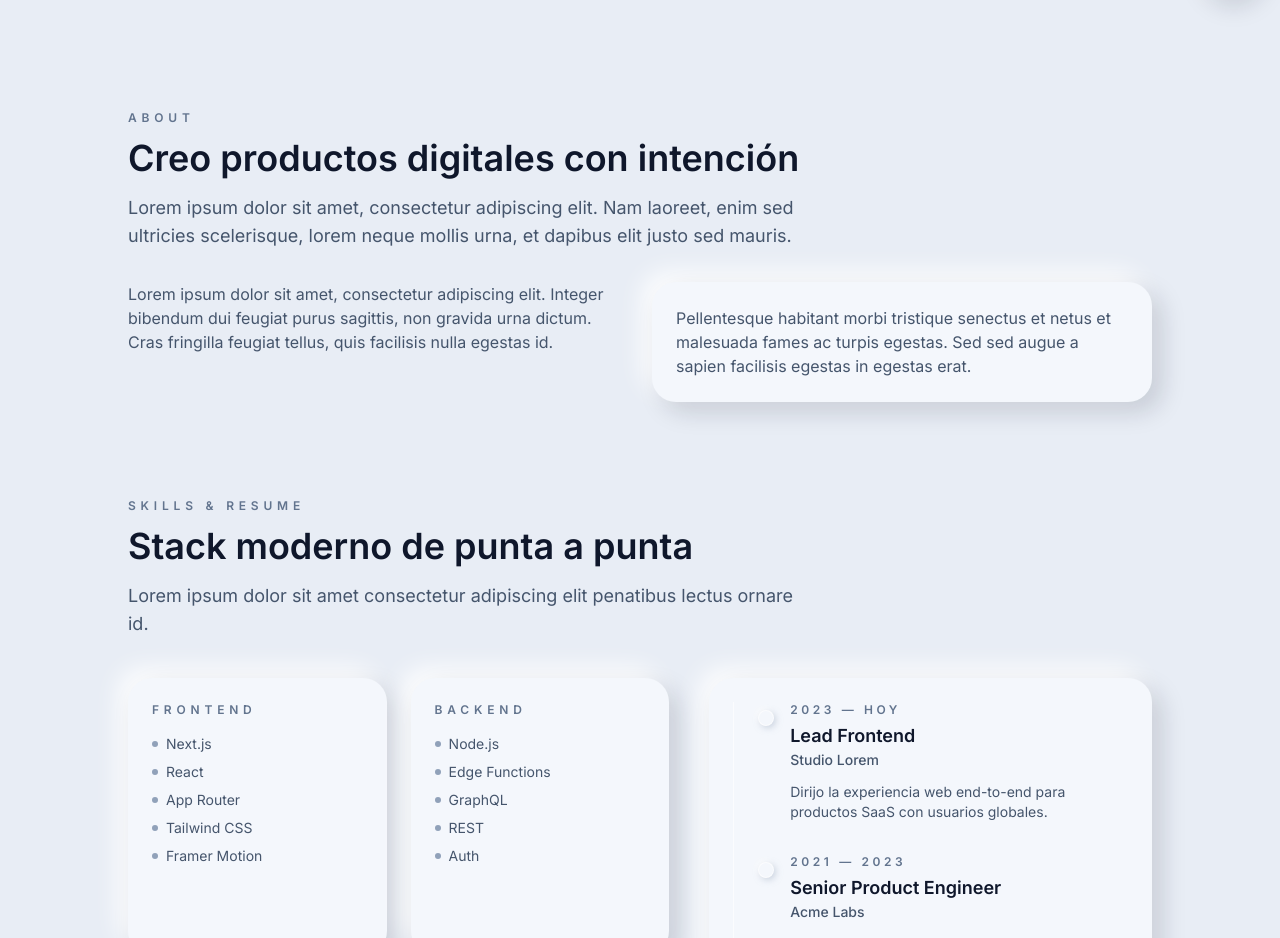
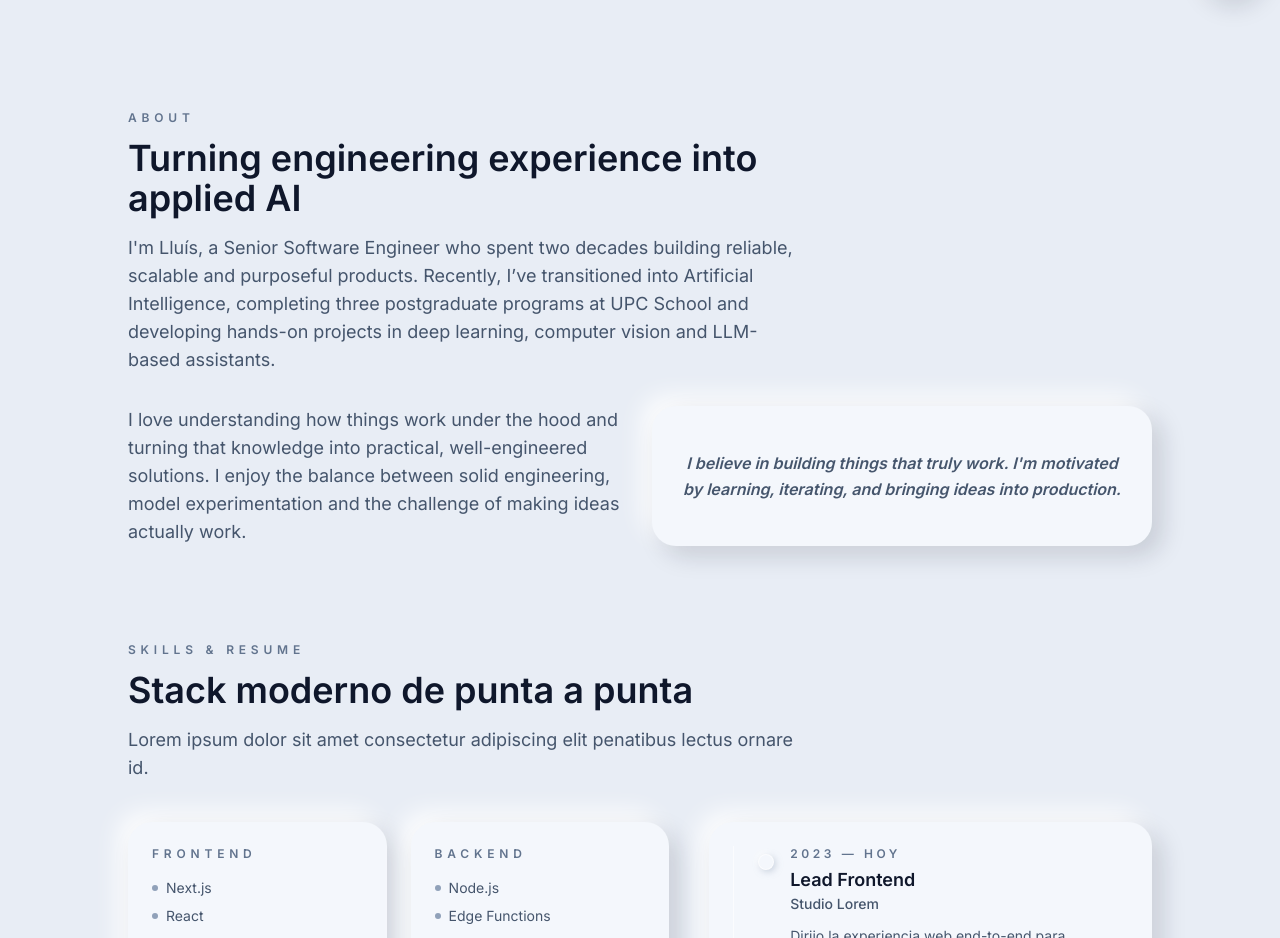
Before and after one commit to lsunol/portfolio, a Next.js app: page / in a window 1280 px wide. Shown: the part 780-1718 px from the top of the page. Built offline with nearby package versions, Linux system fonts and the light colour scheme.

Commit message:
About section texts done

```diff
--- a/app/page.tsx
+++ b/app/page.tsx
@@ -176,18 +176,21 @@ export default function Home() {
         >
           <SectionTitle
             eyebrow="About"
-            title="Creo productos digitales con intención"
-            description="Lorem ipsum dolor sit amet, consectetur adipiscing elit. Nam laoreet, enim sed ultricies scelerisque, lorem neque mollis urna, et dapibus elit justo sed mauris."
+            title="Turning engineering experience into applied AI"
+            description={`I'm Lluís, a Senior Software Engineer who spent two decades building reliable,
+scalable and purposeful products. Recently, I’ve transitioned into Artificial Intelligence,
+completing three postgraduate programs at UPC School and developing hands-on
+projects in deep learning, computer vision and LLM-based assistants.`}
           />
           <div className="grid gap-6 md:grid-cols-2">
-            <p className="text-base text-slate-600">
-              Lorem ipsum dolor sit amet, consectetur adipiscing elit. Integer bibendum dui feugiat purus
-              sagittis, non gravida urna dictum. Cras fringilla feugiat tellus, quis facilisis nulla egestas id.
+            <p className="text-lg text-slate-600">
+              I love understanding how things work under the hood and turning that knowledge into
+              practical, well-engineered solutions. I enjoy the balance between solid engineering,
+              model experimentation and the challenge of making ideas actually work.
             </p>
-            <div className="neumorphic-surface rounded-3xl p-6 text-slate-600">
-              <p>
-                Pellentesque habitant morbi tristique senectus et netus et malesuada fames ac turpis egestas. Sed
-                sed augue a sapien facilisis egestas in egestas erat.
+            <div className="neumorphic-surface rounded-3xl p-6 text-slate-600 flex items-center justify-center">
+              <p className="italic font-semibold text-center leading-relaxed">
+                I believe in building things that truly work. I'm motivated by learning, iterating, and bringing ideas into production.
               </p>
             </div>
           </div>
```
